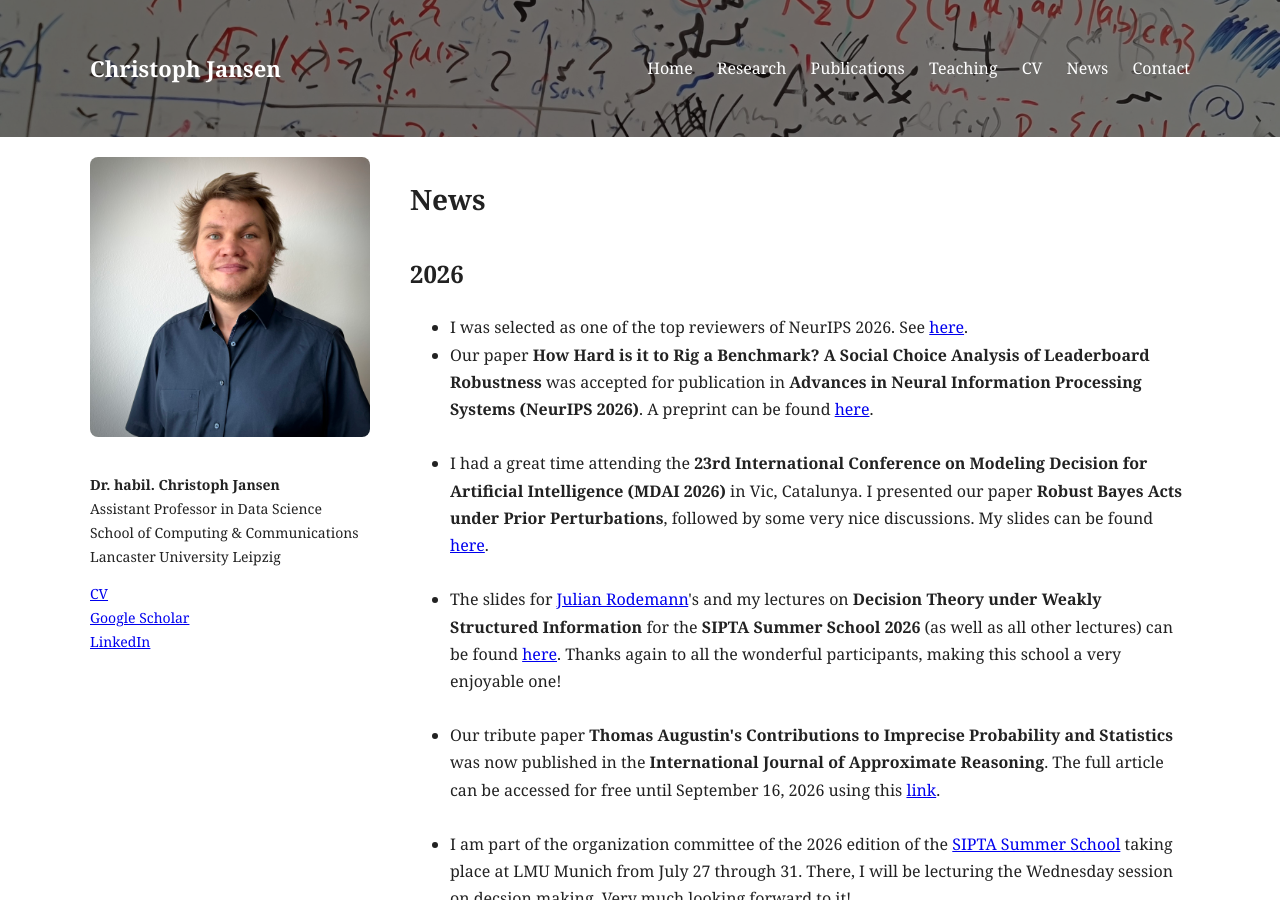
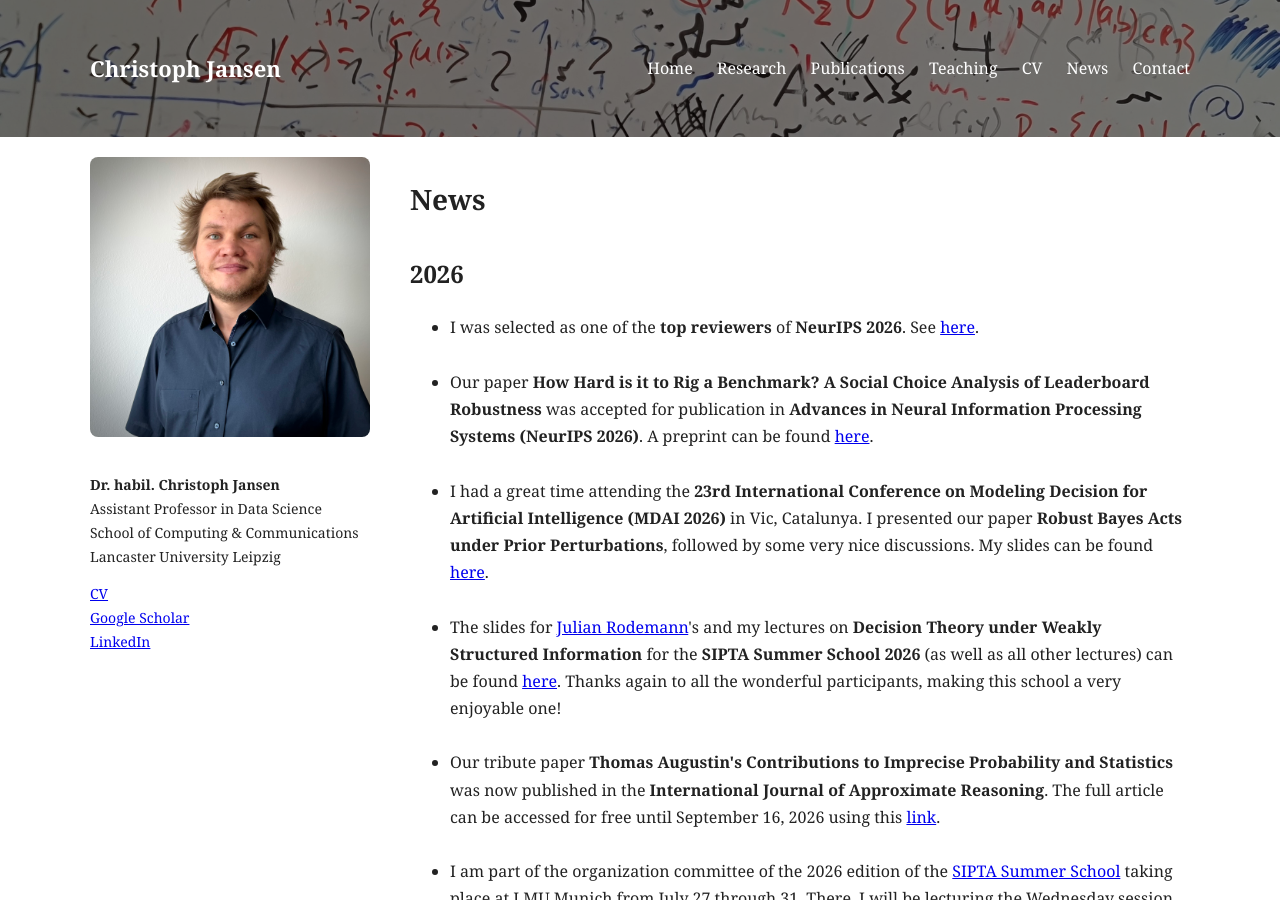
Before and after one commit to jansenc/jansenc.github.io, a Jekyll site: the page built from news/index.md, in a window 1280 px wide and 900 px high. Built offline with Jekyll 4.4.1, drawn with Linux system fonts in a browser that asks for light colours.

Commit message:
Update index.md

```diff
--- a/news/index.md
+++ b/news/index.md
@@ -9,8 +9,9 @@ permalink: /news/
 <h2>2026</h2>
 <ul>
     <li>
-    I was selected as one of the top reviewers of NeurIPS 2026. See <a href="https://arxiv.org/abs/2605.23628">here</a>.
+    I was selected as one of the <strong>top reviewers</strong> of <strong>NeurIPS 2026</strong>. See <a href="assets/tmph55txifp.pdf">here</a>.
   </li>
+     <br>
     <li>
     Our paper <strong>How Hard is it to Rig a Benchmark? A Social Choice Analysis of Leaderboard Robustness</strong> was accepted for publication in <strong>Advances in Neural Information Processing Systems (NeurIPS 2026)</strong>. A preprint can be found <a href="https://arxiv.org/abs/2605.23628">here</a>.
   </li>
```
